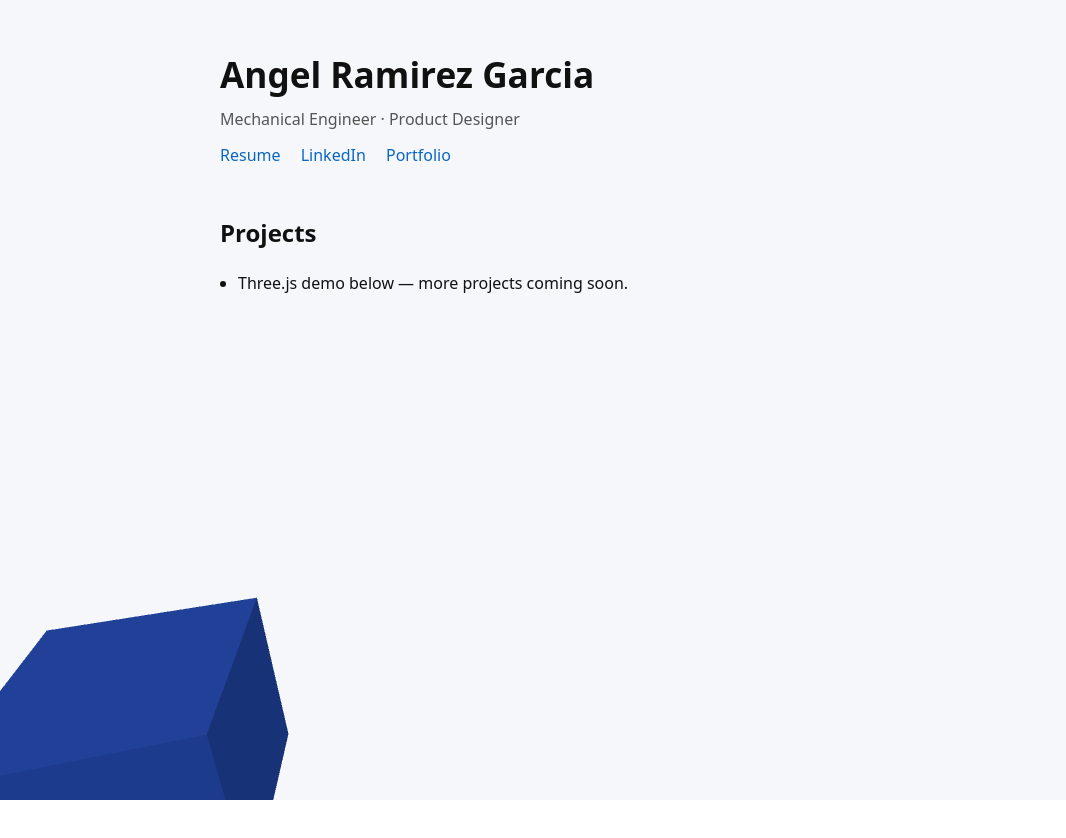
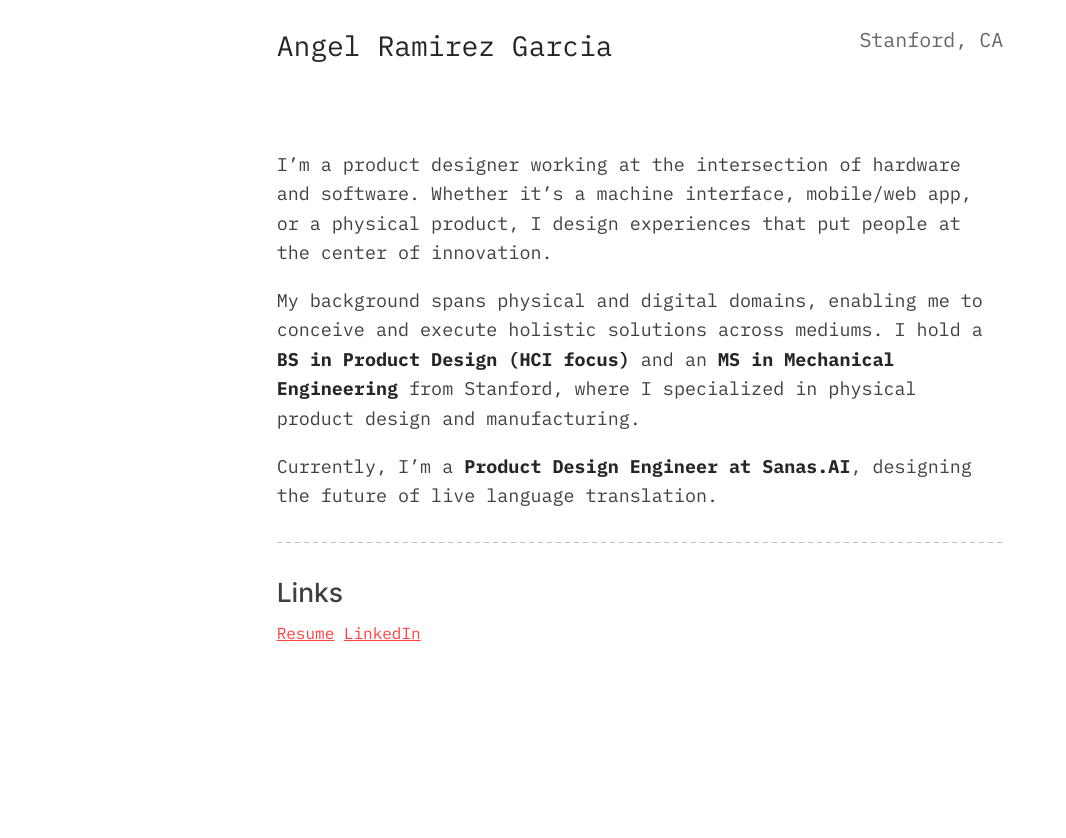
Before and after one commit to Anglrmz/angelramirezgarcia.com, a plain HTML site: page index.html in a window 1280 px wide. Shown: the whole page, without its empty margins (0-1066 px from the left). After the commit the page ends 800 px from the top, so only its background shows below. Drawn offline with nearby package versions, Linux system fonts and the light colour scheme; animation ran at ten frames a second.

Commit message:
Update resume link

```diff
--- a/index.html
+++ b/index.html
@@ -1,30 +1,44 @@
 <!DOCTYPE html>
 <html lang="en">
+
 <head>
   <meta charset="UTF-8" />
   <meta name="viewport" content="width=device-width, initial-scale=1" />
   <title>Angel Ramirez Garcia</title>
-  <link rel="stylesheet" href="/style.css" />
+  <link rel="stylesheet" href="style.css" />
 </head>
+
 <body>
-  <header class="container">
-    <h1>Angel Ramirez Garcia</h1>
-    <p>Mechanical Engineer · Product Designer</p>
-    <nav>
-      <a href="/resume.pdf" target="_blank">Resume</a>
-      <a href="https://www.linkedin.com/in/angel-ramirez-garcia-410869292/" target="_blank">LinkedIn</a>
-      <a href="https://sites.google.com/view/angelramirezportfolio/home" target="_blank">Portfolio</a>
-    </nav>
+
+  <header class="topline container">
+    <div class="name">Angel Ramirez Garcia</div>
+    <div class="location">Stanford, CA</div>
   </header>
 
   <main class="container">
-    <h2>Projects</h2>
-    <ul class="projects">
-      <li>Three.js demo below — more projects coming soon.</li>
-    </ul>
+    <section class="bodycopy">
+      <p>I’m a product designer working at the intersection of hardware and software. Whether it’s a machine interface,
+        mobile/web app, or a physical product, I design experiences that put people at the center of innovation.</p>
+
+      <p>My background spans physical and digital domains, enabling me to conceive and execute holistic solutions across
+        mediums. I hold a <strong>BS in Product Design (HCI focus)</strong> and an <strong>MS in Mechanical
+          Engineering</strong> from Stanford, where I specialized in physical product design and manufacturing.</p>
+
+      <p>Currently, I’m a <strong>Product Design Engineer at Sanas.AI</strong>, designing the future of live language
+        translation.</p>
+    </section>
+
+    <hr />
+
+    <section>
+      <h2>Links</h2>
+      <div class="links">
+        <a href="assets/angel_ramirez_garcia_resume.pdf" target="_blank">Resume</a>
+        <a href="https://www.linkedin.com/in/angel-ramirez-garcia-410869292/" target="_blank">LinkedIn</a>
+      </div>
+    </section>
   </main>
 
-  <canvas id="bg"></canvas>
-  <script type="module" src="/main.js"></script>
 </body>
+
 </html>
--- a/style.css
+++ b/style.css
@@ -1,13 +1,93 @@
-:root { --fg:#111; --muted:#555; }
-* { box-sizing: border-box; }
-html, body { height: 100%; margin: 0; }
-body { font-family: system-ui, Arial, sans-serif; color: var(--fg); line-height: 1.5; }
+/* Free, legal fonts close to Monument/Diatype look */
+@import url('https://fonts.googleapis.com/css2?family=Inter:wght@400;500;700&family=IBM+Plex+Mono:wght@400;500;700&display=swap');
 
-#bg { position: fixed; inset: 0; z-index: -1; display:block; }
+:root{
+  --fg-85: rgba(0,0,0,0.85);
+  --fg-75: rgba(0,0,0,0.75);
+  --fg-60: rgba(0,0,0,0.60);
+  --fg-40: rgba(0,0,0,0.40);
+  --fg-25: rgba(0,0,0,0.25);
+  --accent: rgba(255,0,0,0.75);
+  --maxw: 72ch;
+  --pad: 2rem;
+}
 
-.container { max-width: 880px; margin: 48px auto; padding: 0 20px; }
-header h1 { margin: 0 0 6px; font-size: 2.2rem; }
-header p { margin: 0 0 12px; color: var(--muted); }
-nav a { margin-right: 16px; text-decoration: none; color: #0a66c2; }
-h2 { margin-top: 36px; }
-.projects { padding-left: 18px; }
+/* Base */
+html,body{margin:0;padding:0}
+body{
+  color:var(--fg-75);
+  font-family: Inter, system-ui, -apple-system, "Segoe UI", Roboto, Arial, sans-serif;
+  line-height:1.55;
+  background:#fff;
+}
+
+/* Containers */
+.container{
+  max-width:var(--maxw);
+  margin:0 auto;
+  padding:var(--pad);
+}
+
+/* Top line: name left, location right */
+.topline{
+  display:flex;
+  align-items:flex-start;
+  justify-content:space-between;
+  gap:1rem;
+  padding-top:calc(var(--pad) * 0.75);
+}
+.name{
+  font-family:"IBM Plex Mono", Consolas, monospace;
+  font-weight:400;
+  font-size:clamp(1.25rem, 2.2vw, 1.75rem);
+  color:var(--fg-85);
+}
+.location{
+  font-family:"IBM Plex Mono", Consolas, monospace;
+  color:var(--fg-60);
+  font-size:clamp(1rem, 1.8vw, 1.25rem);
+}
+
+/* Body copy (mono-ish vibe like your screenshot) */
+.bodycopy{
+  font-family:"IBM Plex Mono", Consolas, monospace;
+  font-weight:400;
+  font-size:clamp(1rem, 1.6vw, 1.15rem);
+  line-height:1.6;
+  color:var(--fg-75);
+}
+.bodycopy strong{ color:var(--fg-85); }
+
+/* Headings */
+h2{
+  margin:1.75rem 0 .75rem;
+  font:500 clamp(1.25rem, 2.5vw, 1.65rem)/1.3 Inter, system-ui, sans-serif;
+  color:var(--fg-75);
+}
+
+/* Links */
+a{ color:var(--accent); text-decoration:underline; }
+a:hover{ color:#0fa583; }
+
+/* Links block */
+.links{
+  font-family:"IBM Plex Mono", Consolas, monospace;
+  font-size:clamp(.95rem, 1.6vw, 1rem);
+  line-height:1.4;
+}
+
+/* Divider similar to your dotted rule */
+hr{
+  height:1px;
+  border:none;
+  background-image:linear-gradient(to right, rgba(0,0,0,.25) 60%, rgba(255,255,255,0) 0%);
+  background-size:9px 1px;
+  background-repeat:repeat-x;
+  margin:2rem 0;
+}
+
+/* Small-screen polish */
+@media (max-width:700px){
+  .topline{flex-direction:column; gap:.25rem;}
+  .location{align-self:flex-start;}
+}
```
Also changed, not shown: 1 other file.
